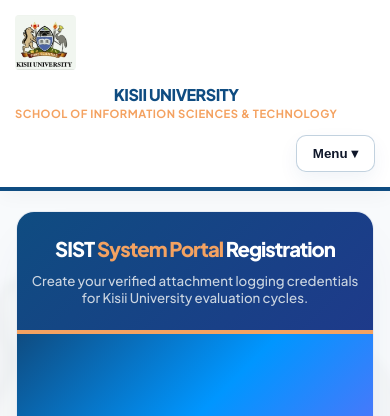
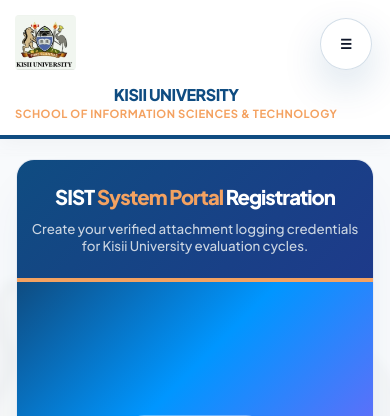
Before and after one commit to OsanoDavid/DIGITAL-LOGBOOK, a Django app: page /portal/register/ in a window 390 px wide. Shown: the top 416 px of the page. Run offline with Django 5.2, Linux system fonts and the light colour scheme.

Commit message:
Make mobile menu fixed top-right with smooth open animation on register page

```diff
--- a/templates/core/register.html
+++ b/templates/core/register.html
@@ -92,31 +92,70 @@
             display: none;
         }
 
+        nav { position: relative; }
         .mobile-nav-toggle {
             display: none;
-            border: 1px solid rgba(15,76,129,0.25);
-            background: #ffffff;
+            position: fixed;
+            top: 18px;
+            right: 18px;
+            width: 52px;
+            height: 52px;
+            border: 1px solid rgba(15,76,129,0.18);
+            background: rgba(255, 255, 255, 0.96);
             color: #0f172a;
-            border-radius: 10px;
-            padding: 10px 16px;
+            border-radius: 50%;
+            padding: 0;
             cursor: pointer;
             font-weight: 700;
-            box-shadow: 0 8px 20px rgba(15,76,129,0.06);
-            margin-left: auto;
+            box-shadow: 0 16px 40px rgba(15,76,129,0.16);
+            display: inline-flex;
+            align-items: center;
+            justify-content: center;
+            z-index: 2100;
+            transition: transform 0.25s ease, background-color 0.25s ease, box-shadow 0.25s ease;
+        }
+
+        .mobile-nav-toggle.open {
+            transform: rotate(90deg);
+            background: #0f172a;
+            color: #ffffff;
         }
 
         .mobile-nav-menu {
             display: none;
-            position: absolute;
-            top: 90px;
-            right: 24px;
-            background: white;
-            border-radius: 16px;
-            border: 1px solid #e2e8f0;
-            box-shadow: 0 16px 40px rgba(15,76,129,0.12);
+            position: fixed;
+            top: 80px;
+            right: 18px;
+            width: min(280px, calc(100vw - 36px));
+            max-height: calc(100vh - 104px);
+            background: rgba(255, 255, 255, 0.98);
+            border-radius: 18px;
+            border: 1px solid rgba(226, 232, 240, 0.95);
+            box-shadow: 0 24px 60px rgba(15,76,129,0.16);
             overflow: hidden;
-            z-index: 1000;
+            z-index: 2050;
+            opacity: 0;
+            transform: translateY(-12px) scale(0.96);
+            transition: opacity 0.22s ease, transform 0.22s ease;
         }
+
+        .mobile-nav-menu.show {
+            display: block;
+            opacity: 1;
+            transform: translateY(0) scale(1);
+        }
+
+        .mobile-nav-menu a {
+            display: block;
+            padding: 14px 18px;
+            color: #0f172a;
+            text-decoration: none;
+            border-bottom: 1px solid #f1f5f9;
+            font-weight: 600;
+        }
+
+        .mobile-nav-menu a:last-child { border-bottom: none; }
+        .mobile-nav-menu a:hover { background: #f8fbff; }
 
         .mobile-nav-menu a {
             display: block;
@@ -400,7 +439,7 @@
                 <p>School of Information Sciences & Technology</p>
             </div>
         </div>
-        <button class="mobile-nav-toggle" id="mobileNavToggle" type="button">Menu ▾</button>
+        <button class="mobile-nav-toggle" id="mobileNavToggle" type="button">☰</button>
         <div class="nav-links">
             <a href="{% url 'core:login' %}">Home</a>
             <a href="#" class="active">Register for Logbook</a>
@@ -591,10 +630,12 @@
             const profileButtons = document.querySelectorAll('.profile-card-btn');
 
             profileButtons.forEach(btn => btn.disabled = true);
+            overlay.style.display = 'flex';
             overlay.classList.add('show');
 
             setTimeout(() => {
                 overlay.classList.remove('show');
+                overlay.style.display = 'none';
                 chooser.style.display = 'none';
                 studentWrapper.style.display = 'none';
                 supervisorWrapper.style.display = 'none';
@@ -794,15 +835,18 @@
             const mobileNavToggle = document.getElementById('mobileNavToggle');
             const mobileNavMenu = document.getElementById('mobileNavMenu');
             if (mobileNavToggle) {
-                mobileNavToggle.addEventListener('click', function() {
-                    const isOpen = mobileNavMenu.style.display === 'block';
-                    mobileNavMenu.style.display = isOpen ? 'none' : 'block';
-                    mobileNavToggle.textContent = isOpen ? 'Menu ▾' : 'Close ✕';
+                mobileNavToggle.addEventListener('click', function(event) {
+                    event.stopPropagation();
+                    mobileNavMenu.classList.toggle('show');
+                    mobileNavToggle.classList.toggle('open');
+                    const isOpen = mobileNavMenu.classList.contains('show');
+                    mobileNavToggle.textContent = isOpen ? '✕' : '☰';
                 });
                 document.addEventListener('click', function(event) {
                     if (!mobileNavMenu.contains(event.target) && event.target !== mobileNavToggle) {
-                        mobileNavMenu.style.display = 'none';
-                        mobileNavToggle.textContent = 'Menu ▾';
+                        mobileNavMenu.classList.remove('show');
+                        mobileNavToggle.classList.remove('open');
+                        mobileNavToggle.textContent = '☰';
                     }
                 });
             }
```
